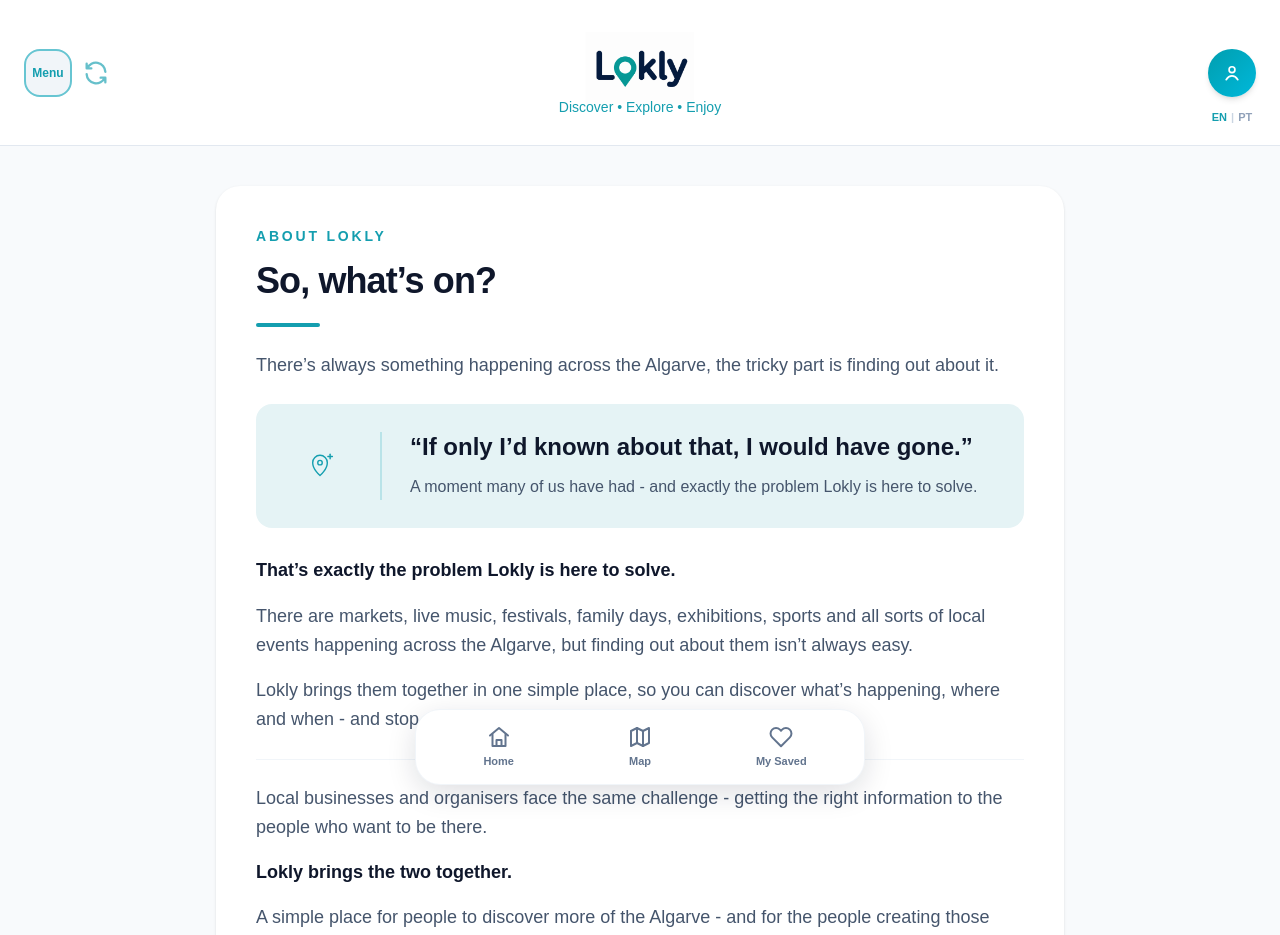
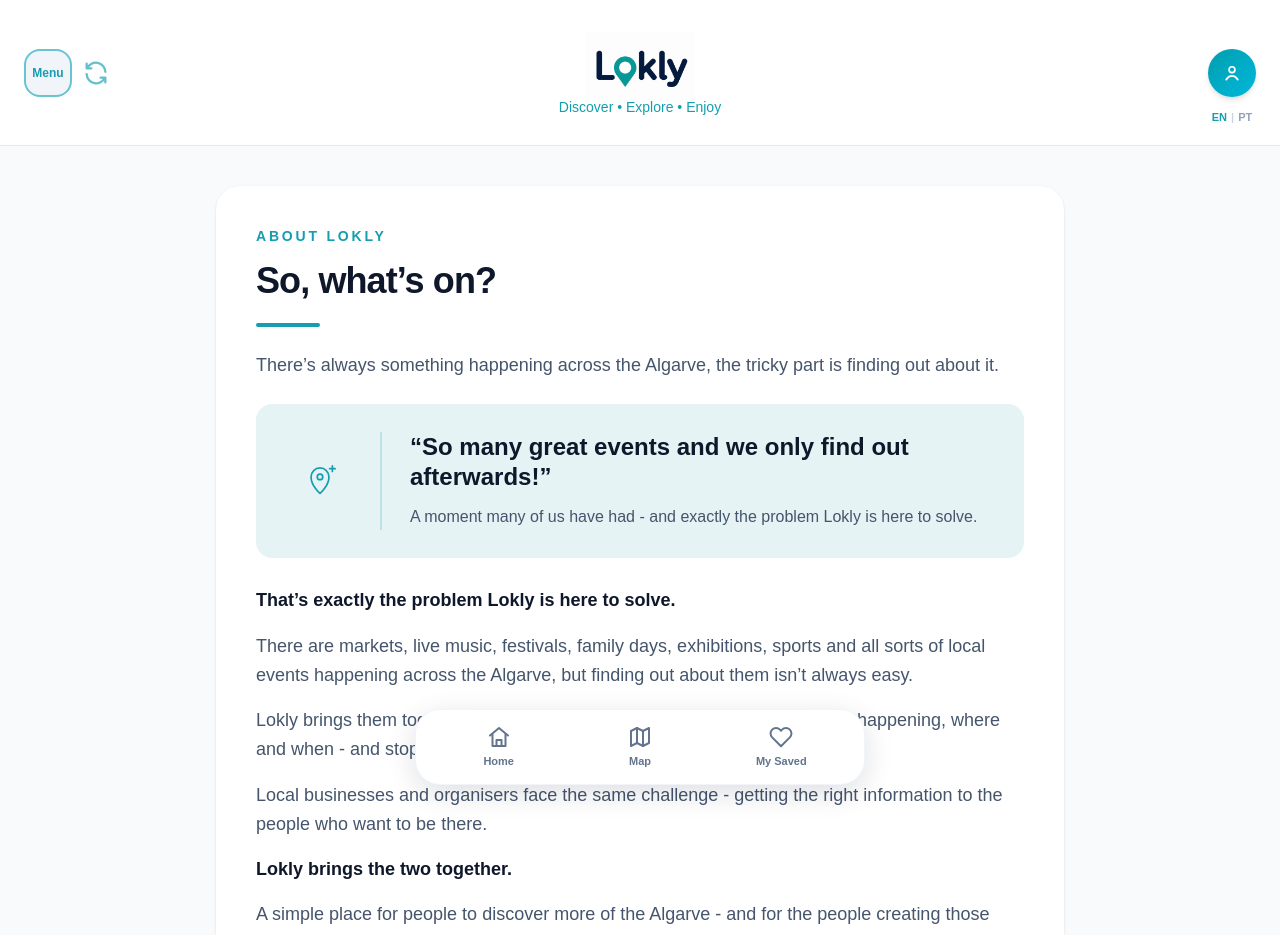
Before and after one commit to LoklyAlgarve/lokly-live, a Next.js app: page /about in a window 1280 px wide. Shown: the top 935 px of the page. Built offline with nearby package versions, Linux system fonts and the light colour scheme.

Commit message:
redesign

```diff
--- a/app/about/page.tsx
+++ b/app/about/page.tsx
@@ -39,7 +39,7 @@
               <div className="flex h-14 w-14 shrink-0 items-center justify-center sm:h-16 sm:w-16">
                 <svg
                   xmlns="http://www.w3.org/2000/svg"
-                  className="h-8 w-8 sm:h-9 sm:w-9"
+                  className="h-10 w-10 sm:h-11 sm:w-11"
                   fill="none"
                   viewBox="0 0 64 64"
                   stroke="#149EAF"
@@ -47,16 +47,16 @@
                   strokeLinecap="round"
                   strokeLinejoin="round"
                 >
-                  <path d="M32 49s-13-11-13-23a13 13 0 1 1 26 0c0 12-13 23-13 23Z" />
+                  <path d="M32 50s-13-11-13-24a13 13 0 1 1 26 0c0 13-13 24-13 24Z" />
                   <circle cx="32" cy="26" r="4" />
-                  <path d="M50 11v8" />
-                  <path d="M46 15h8" />
+                  <path d="M50 10v8" />
+                  <path d="M46 14h8" />
                 </svg>
               </div>
 
               <div className="border-l-2 border-[#b9e3e8] pl-5 sm:pl-7">
                 <p className="text-xl font-black leading-tight text-slate-900 sm:text-2xl">
-                  {t("“If only I’d known about that, I would have gone.”")}
+                  {t("“So many great events and we only find out afterwards!”")}
                 </p>
 
                 <p className="mt-3 text-sm leading-relaxed text-slate-600 sm:text-base">
@@ -86,7 +86,7 @@
           </p>
 
           {/* BUSINESSES & ORGANISERS */}
-          <div className="mt-5 border-t border-slate-100 pt-5 sm:mt-6 sm:pt-6">
+          <div className="mt-4">
 
             <p className="text-base leading-relaxed text-slate-600 sm:text-lg">
               {t(
@@ -272,7 +272,7 @@
         <div className="mt-12 overflow-hidden rounded-3xl bg-white shadow-sm">
           <div className="grid items-center md:grid-cols-[280px_1fr]">
 
-            <div className="h-72 md:h-full">
+            <div className="h-48 md:h-full">
               <img
                 src="/images/ailsa-lokly.jpg"
                 alt={t("Ailsa, founder of Lokly")}
```
